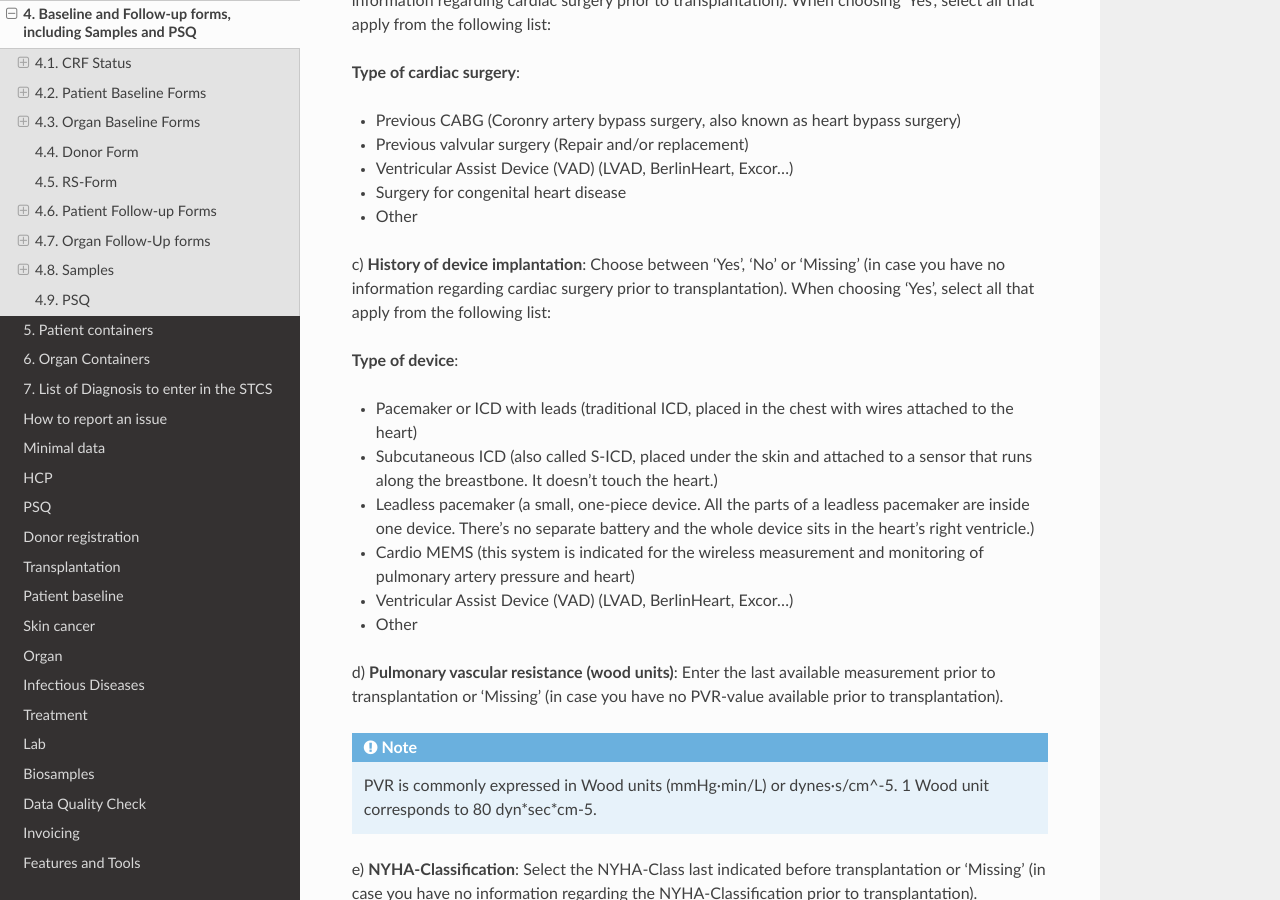
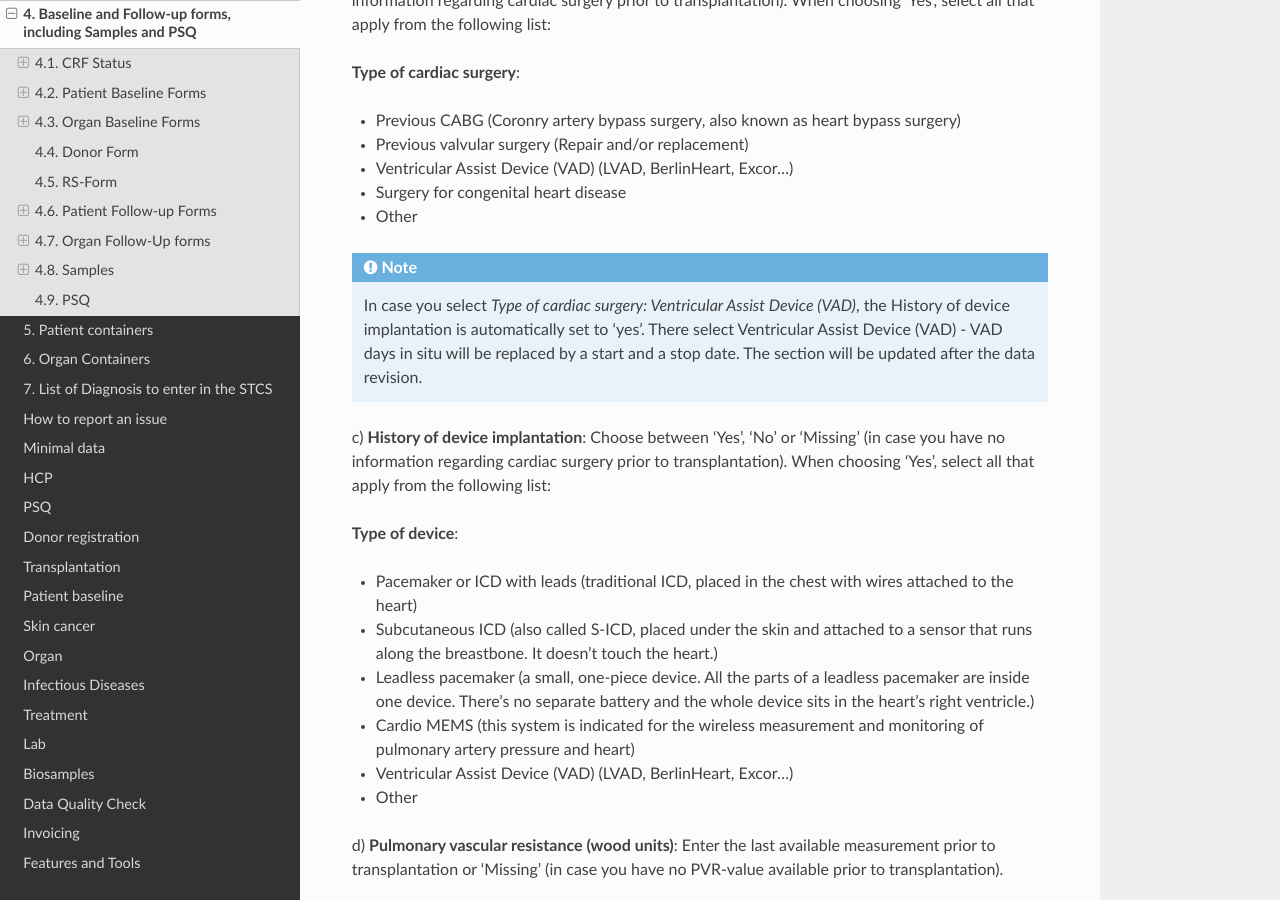
Before and after one commit to swiss-transplant-cohort-study/3LC-user-manual, a Sphinx documentation site: the page built from docs/source/blfup.rst, in a window 1280 px wide and 900 px high, scrolled down 11138 px. Built offline with Sphinx 7.4.7 and the Read the Docs theme 3.1.0, drawn with Linux system fonts in a browser that asks for light colours.

Commit message:
Update blfup.rst

```diff
--- a/docs/source/blfup.rst
+++ b/docs/source/blfup.rst
@@ -269,6 +269,8 @@ Heart baseline and peritransplant period/Pre-transplant history and assessments
 *	Ventricular Assist Device (VAD) (LVAD, BerlinHeart, Excor…)
 *	Surgery for congenital heart disease
 *	Other
+
+.. note:: In case you select *Type of cardiac surgery: Ventricular Assist Device (VAD)*, the History of device implantation is automatically set to ‘yes’. There select Ventricular Assist Device (VAD) - VAD days in situ will be replaced by a start and a stop date. The section will be updated after the data revision.
 
 \c) **History of device implantation**: Choose between ‘Yes’, ‘No’ or ‘Missing’ (in case you have no information regarding cardiac surgery prior to transplantation). When choosing ‘Yes’, select all that apply from the following list:
 
```
